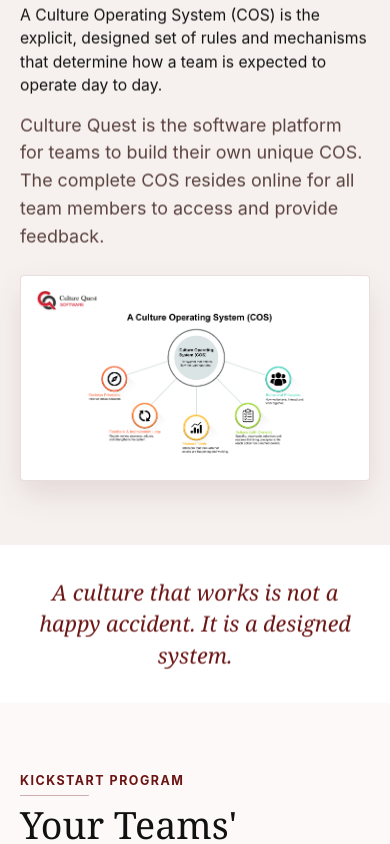
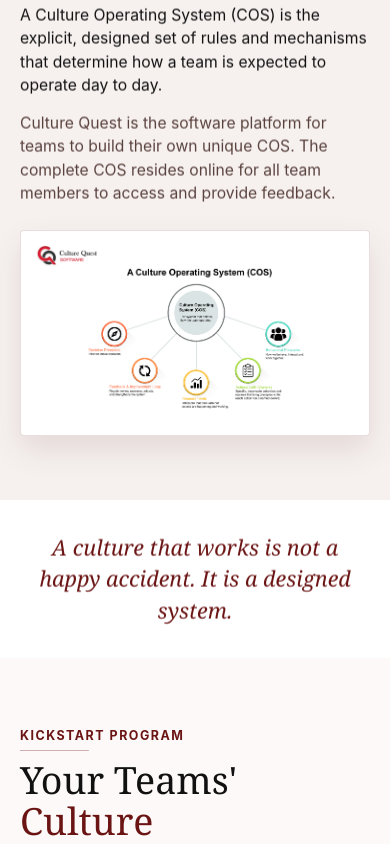
Before and after one commit to moeezmujahid70/culturesinaction, a Next.js app: page / in a window 390 px wide. Shown: the part 2599-3443 px from the top of the page. Built offline with nearby package versions, Linux system fonts and the light colour scheme.

Commit message:
feat: Update img styles with responsive font size and adjusted line height

```diff
--- a/app/globals.css
+++ b/app/globals.css
@@ -858,8 +858,8 @@
   max-width: 70rem;
   margin: 0.85rem 0 0;
   color: var(--text-muted);
-  font-size: var(--text-lg);
-  line-height: 1.55;
+  font-size: clamp(0.98rem, 1.15vw, 1.06rem);
+  line-height: 1.5;
 }
 
 .cia-framework__figure {
```
